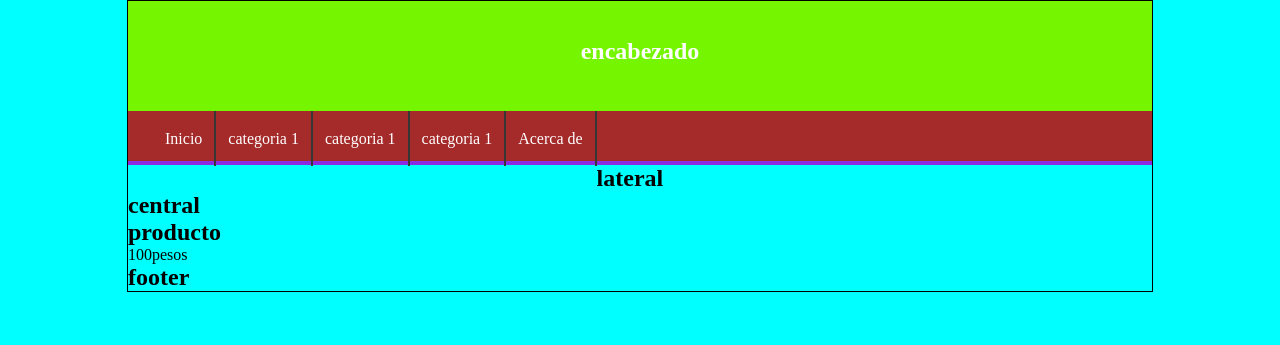
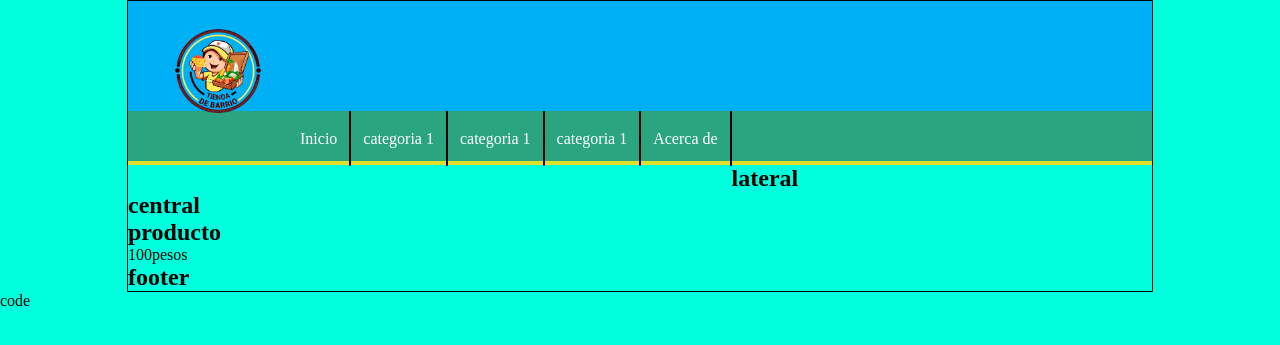
Before and after one commit to alejandrodiaz0401-hash/prueba-PHP, a PHP site: page /index2.html in a window 1280 px wide. Shown: the top 345 px of the page. Run offline with PHP 8.4, Linux system fonts and the light colour scheme.

Commit message:
css con log

```diff
--- a/index2.html
+++ b/index2.html
@@ -1,5 +1,5 @@
 <!DOCTYPE html>
-<html lang="en">
+<html lang="es">
 <head>
     <meta charset="UTF-8">
     <meta name="viewport" content="width=device-width, initial-scale=1.0">
@@ -10,7 +10,9 @@
 
     <div id="container">
          <header id="header">
-            <h2>encabezado</h2>
+            <div id="logo">
+                <img src="tienda.png" alt="logo de tienda">
+                <a href="index2.html"></a>
         </header>
 
         <nav id="menu">
@@ -49,8 +51,9 @@
         </div>
         <footer id="footer">
             <h2>footer</h2>
+
         </footer>
-    </div>
+    </div>code
 
 
 </body>
--- a/style.css
+++ b/style.css
@@ -1,4 +1,4 @@
-*{
+ *{
     margin:0px;
     padding:0px;
 }
@@ -6,7 +6,7 @@
 body{
 
 
-background-color: aqua;
+background-color: rgb(0, 255, 221);
 }
 
 #container{
@@ -19,18 +19,32 @@ background-color: aqua;
 #header {
 
     height: 110px;
-    background-color: rgb(118, 245, 0);
+    background-color: rgb(0, 176, 245);
     color: white;
     text-align:center ;
     line-height: 100px;
 }
+#logo{
+
+    padding: 20px;
+    margin-left: 20px;
+    float: left;
+
+}
+ #logo img{
+
+
+    float: left;
+    height: 100px; }
+
+
 
 #menu{
 
-    background-color: brown;
+    background-color: rgb(42, 165, 128);
     color: white;
     height:  50px;
-    border-bottom: 4px solid blueviolet;
+    border-bottom: 4px solid rgb(226, 223, 43);
 }
 
 #menu ul{
@@ -45,7 +59,7 @@ margin-left: 25px;
 
     line-height: 55px;
     float: left;
-    border-right: 2px solid #363636;
+    border-right: 2px solid #000;
 }
 
 #menu a{
@@ -59,5 +73,5 @@ margin-left: 25px;
 
 #menu a:hover{
 
-    background-color: rgb(255, 0, 200);
+    background-color: rgb(0, 255, 64);
 }
```
Also changed, not shown: tienda.png (added).
